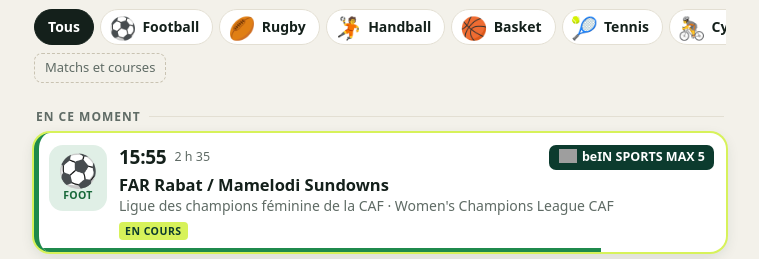
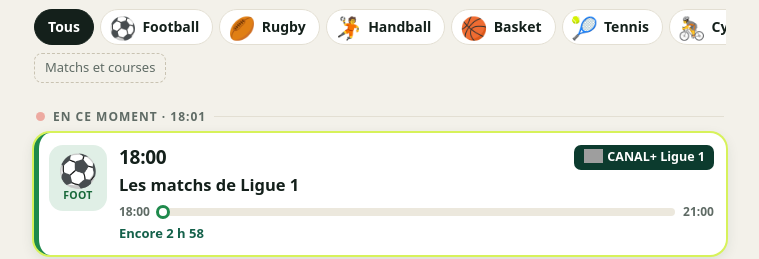
Before and after one commit to Ritemo/sport-tv, a plain HTML site: page index.html in a window 1280 px wide. Shown: the part 188-447 px from the top of the page, without its empty margins (260-1019 px from the left). Drawn offline with Linux system fonts and the light colour scheme; grey boxes are pictures that could not be loaded.

Commit message:
Frise du temps : avancement, temps restant, bientôt fini, ça commence bientôt
Co-Authored-By: Claude Opus 5.5 <noreply@anthropic.com>
Claude-Session: https://claude.ai/code/session_0165sN9ssujVmTG488bSsVC8

```diff
--- a/index.html
+++ b/index.html
@@ -58,7 +58,7 @@ h2::after{content:"";flex:1;height:1px;background:var(--trait)}
 .corps{flex:1;min-width:0}
 .ligneh{display:flex;align-items:center;gap:8px;margin-bottom:4px}
 .h{font-size:19px;font-weight:800;letter-spacing:-.3px;font-variant-numeric:tabular-nums}
-.duree{font-size:12.5px;color:var(--doux)}
+.duree{font-size:12.5px;color:var(--doux);white-space:nowrap}
 .titre{font-weight:700;font-size:16.5px;line-height:1.25}
 .st{color:var(--doux);font-size:14px;margin-top:2px}
 .badges{display:flex;gap:6px;margin-top:6px;flex-wrap:wrap}
@@ -66,6 +66,17 @@ h2::after{content:"";flex:1;height:1px;background:var(--trait)}
 .chaine{margin-left:auto;flex:0 1 auto;min-width:0;display:block;font-size:12.5px;font-weight:800;color:#fff;background:var(--vert);border-radius:7px;padding:4px 9px;white-space:nowrap;overflow:hidden;text-overflow:ellipsis}
 .chaine img{width:20px;height:14px;object-fit:contain;vertical-align:-2px;margin-right:4px}
 .b-encours{background:var(--citron);color:var(--vert)}
+.b-finit{background:#ece6d6;color:var(--ambre)}
+.b-bientot{background:#e4f0ea;color:var(--vert2)}
+.b-imminent{background:var(--rouge);color:#fff}
+.frise{display:flex;align-items:center;gap:8px;margin-top:9px;font-size:12px;font-weight:700;color:var(--doux);font-variant-numeric:tabular-nums}
+.piste{flex:1;height:8px;border-radius:4px;background:#ece8dd;position:relative}
+.rempli{height:100%;border-radius:4px;background:var(--c)}
+.piste i{position:absolute;top:50%;width:14px;height:14px;margin:-7px 0 0 -7px;border-radius:50%;background:#fff;border:3px solid var(--c);box-sizing:border-box}
+.reste{font-size:13px;font-weight:700;color:var(--vert2);margin-top:5px}
+.reste.rouge{color:var(--ambre)}
+.prog.finit{opacity:.62}
+.point{width:9px;height:9px;border-radius:50%;background:var(--rouge);animation:p 1.4s infinite}
 .badge{font-size:10.5px;font-weight:800;letter-spacing:.5px;padding:2px 6px;border-radius:4px;text-transform:uppercase}
 .b-live{background:var(--rouge);color:#fff}
 .b-redif{background:#ece6d6;color:var(--ambre)}
@@ -168,6 +179,7 @@ function cleJour(s){ const o = paris(s); return o.year+o.month+o.day; }
 function midiParis(i){ const n = Date.now()/1000, o = paris(n); return n - (+o.hour*3600 + +o.minute*60) + 12*3600 + i*86400; }
 function hhmm(s){ const o = paris(s); return o.hour+":"+o.minute; }
 function jourCourt(s){ const o = paris(s); return o.weekday+" "+(+o.day); }
+function duMin(m){ return m >= 60 ? Math.floor(m/60)+" h "+(m%60 ? String(m%60).padStart(2,"0") : "") : m+" min"; }
 function duree(p){ const m = Math.round((p.f-p.d)/60); return m >= 60 ? Math.floor(m/60)+" h "+(m%60 ? String(m%60).padStart(2,"0") : "") : m+" min"; }
 function norm(t){ return (t||"").normalize("NFD").replace(/[̀-ͯ]/g,"").toLowerCase(); }
 function esc(t){ return (t||"").replace(/[&<>"]/g, c => ({"&":"&amp;","<":"&lt;",">":"&gt;",'"':"&quot;"}[c])); }
@@ -192,22 +204,28 @@ function filtrer(){
 function carte(p, maintenant){
   const enCours = p.d <= maintenant && p.f > maintenant;
   const pct = enCours ? Math.min(100, (maintenant-p.d)/(p.f-p.d)*100) : 0;
-  const badges = (enCours ? '<span class="badge b-encours">En cours</span>' : "")
+  const reste = Math.round((p.f-maintenant)/60), dans = Math.round((p.d-maintenant)/60);
+  const finit = enCours && reste <= 15, bientot = !enCours && !texteRech && dans <= 120;
+  const badges = (enCours ? (finit ? '<span class="badge b-finit">Bientôt fini</span>' : "") : "")
+    + (bientot ? `<span class="badge ${dans <= 15 ? "b-imminent" : "b-bientot"}">${dans <= 1 ? "Ça commence" : "Dans "+duMin(dans)}</span>` : "")
     + (p.live ? '<span class="badge b-live">Direct</span>' : "")
     + (p.redif ? '<span class="badge b-redif">Rediff</span>' : "")
     + (p.mag ? '<span class="badge b-mag">Magazine</span>' : "");
   const logo = logoChaine[p.c] ? `<img src="${esc(logoChaine[p.c])}" alt="" loading="lazy" onerror="this.remove()">` : "";
   const info = texteRech ? jourCourt(p.d)+" · "+duree(p) : duree(p);
-  return `<button class="prog${enCours ? " encours" : ""}" style="--c:${COULEUR[p.sp]||"#5f6b65"}" aria-label="${esc(p.sp)}">
+  // Frise : début, avancement, fin
+  const frise = enCours ? `<div class="frise"><span>${hhmm(p.d)}</span><div class="piste"><div class="rempli" style="width:${pct}%"></div><i style="left:${pct}%"></i></div><span>${hhmm(p.f)}</span></div>
+      <div class="reste${finit ? " rouge" : ""}">${finit ? "Se termine dans "+duMin(reste) : "Encore "+duMin(reste)}</div>` : "";
+  return `<button class="prog${enCours ? " encours" : ""}${finit ? " finit" : ""}" style="--c:${COULEUR[p.sp]||"#5f6b65"}" aria-label="${esc(p.sp)}">
     <div class="tuile"><span class="emo">${EMOJI[p.sp]||"🏅"}</span><small>${COURT[p.sp]||""}</small></div>
     <div class="corps">
-      <div class="ligneh"><span class="h">${hhmm(p.d)}</span><span class="duree">${info}</span><span class="chaine">${logo}${esc((nomChaine[p.c]||p.c).replace(/ Uber Eats/i, ""))}</span></div>
+      <div class="ligneh"><span class="h">${hhmm(p.d)}</span><span class="duree">${enCours ? "" : info}</span><span class="chaine">${logo}${esc((nomChaine[p.c]||p.c).replace(/ Uber Eats/i, ""))}</span></div>
       <div class="titre">${esc(p.t)}</div>
       ${p.st ? `<div class="st">${esc(p.st)}</div>` : ""}
+      ${frise}
       <div class="badges">${badges}</div>
       ${p.ds ? `<div class="desc">${esc(p.ds)}</div>` : ""}
     </div>
-    ${enCours ? `<div class="barre" style="width:${pct}%"></div>` : ""}
   </button>`;
 }
 
@@ -231,11 +249,12 @@ function afficher(){
   if (!D.programmes.length) html = `<div class="vide"><b>📺</b>Le programme n'est pas encore disponible.<br>Le robot le prépare deux fois par jour.</div>`;
   else if (!liste.length) html = `<div class="vide"><b>🛋️</b>${texteRech ? "Rien trouvé pour « "+esc(texteRech)+" »." : "Rien pour tes sports ce jour-là."}<br>Essaie un autre jour ou ajoute des sports.</div>`;
   else {
-    const enCours = liste.filter(p => p.d <= maintenant), aVenir = liste.filter(p => p.d > maintenant);
-    if (enCours.length) html += `<h2>En ce moment</h2>` + enCours.map(p => carte(p, maintenant)).join("");
+    // En cours : ceux qui ont le plus de temps devant eux d'abord, les presque finis à la fin
+    const enCours = liste.filter(p => p.d <= maintenant).sort((a, b) => b.f - a.f), aVenir = liste.filter(p => p.d > maintenant);
+    if (enCours.length) html += `<h2><span class="point"></span>En ce moment · ${hhmm(maintenant)}</h2>` + enCours.map(p => carte(p, maintenant)).join("");
     let groupe = "";
     for (const p of aVenir){
-      const g = texteRech ? new Date(p.d*1000).toLocaleDateString("fr-FR",{timeZone:"Europe/Paris", weekday:"long", day:"numeric", month:"long"}) : moment(p.d);
+      const g = texteRech ? new Date(p.d*1000).toLocaleDateString("fr-FR",{timeZone:"Europe/Paris", weekday:"long", day:"numeric", month:"long"}) : (p.d - maintenant <= 7200 ? "Ça commence bientôt" : moment(p.d));
       if (g !== groupe){ html += `<h2>${g}</h2>`; groupe = g; }
       html += carte(p, maintenant);
     }
```
Also changed, not shown: 1 other file.
